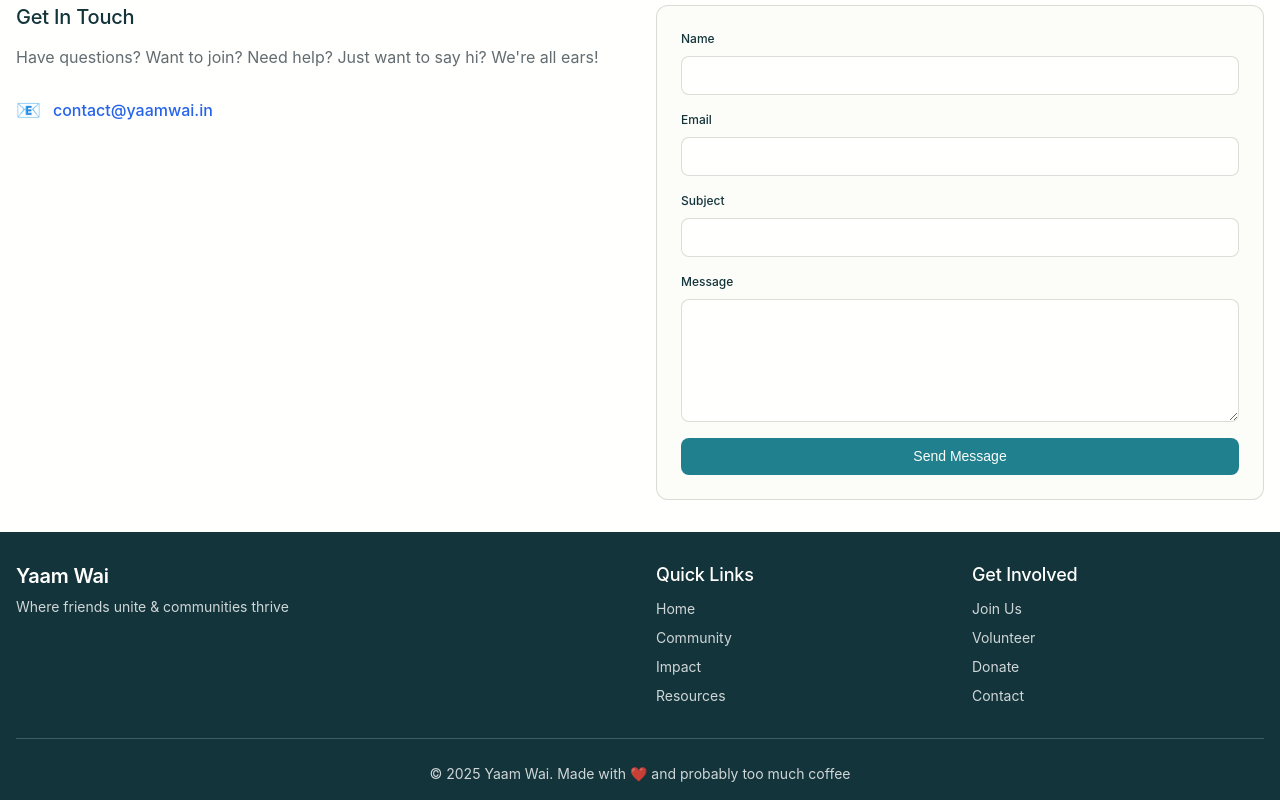
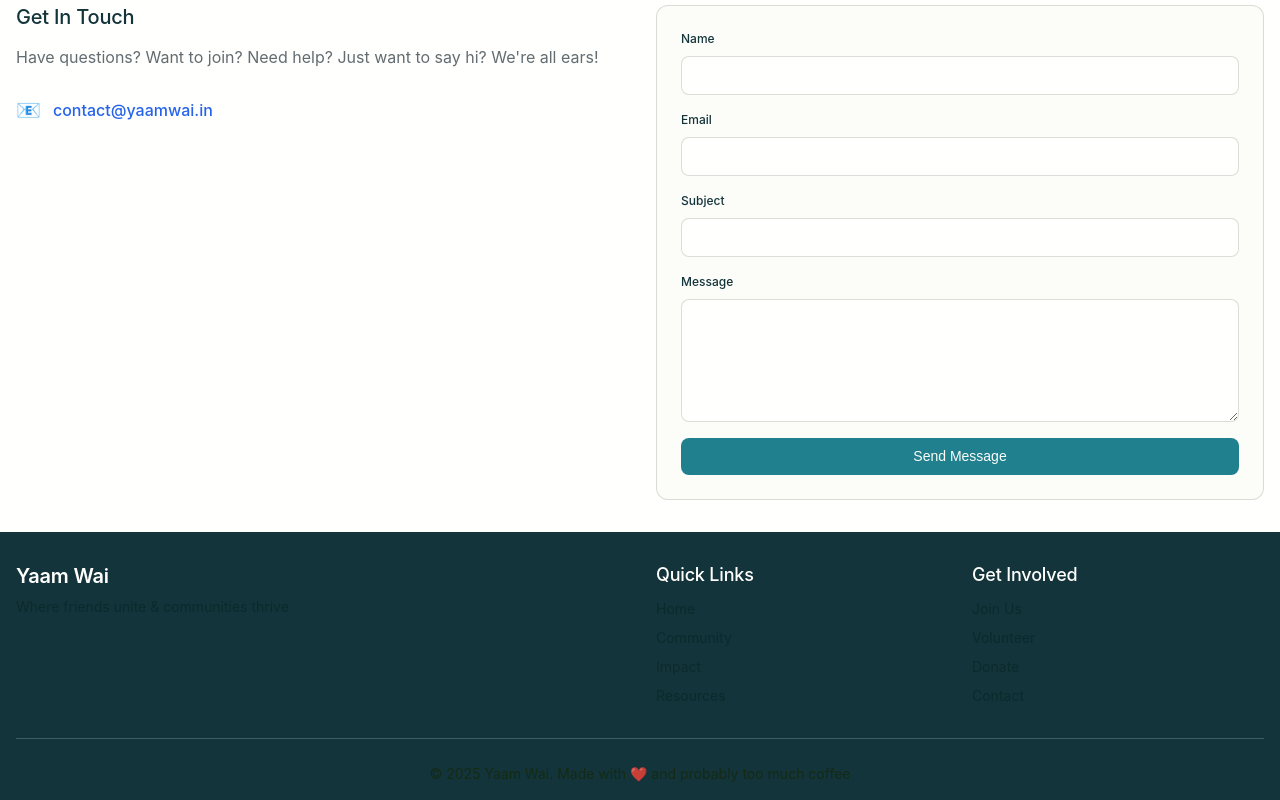
Before and after one commit to dylanonfb/yaamwai, a plain HTML site: page index.html in a window 1280 px wide. Shown: the part 3257-4057 px from the top of the page. Drawn offline with Linux system fonts and the light colour scheme; a web font is replaced by a local one.

Commit message:
favicon Update footer link colors and button hover text color

```diff
--- a/style.css
+++ b/style.css
@@ -419,6 +419,7 @@ pre code {
 
 .btn--primary:hover {
   background: var(--color-primary-hover);
+  color: var(--color-text);
 }
 
 .btn--primary:active {
@@ -769,7 +770,7 @@ html {
 }
 
 .header.scrolled {
-  background: rgba(255, 255, 255, 0.95);
+  background: rgba(10, 30, 40, 0.95);
   box-shadow: var(--shadow-md);
 }
 
@@ -1286,7 +1287,7 @@ section {
 }
 
 .footer__tagline {
-  color: rgba(255, 255, 255, 0.8);
+  color: rgba(10, 40, 40, 0.8);
   margin-bottom: 0;
 }
 
@@ -1313,7 +1314,7 @@ section {
 }
 
 .footer__section a {
-  color: rgba(255, 255, 255, 0.8);
+  color: rgba(10, 40, 40, 0.8);
   transition: color var(--duration-fast) var(--ease-standard);
 }
 
@@ -1328,7 +1329,7 @@ section {
 }
 
 .footer__bottom p {
-  color: rgba(255, 255, 255, 0.8);
+  color: rgba(20, 40, 10, 0.8);
   margin: 0;
 }
 
```
Also changed, not shown: favicon.ico (added).
